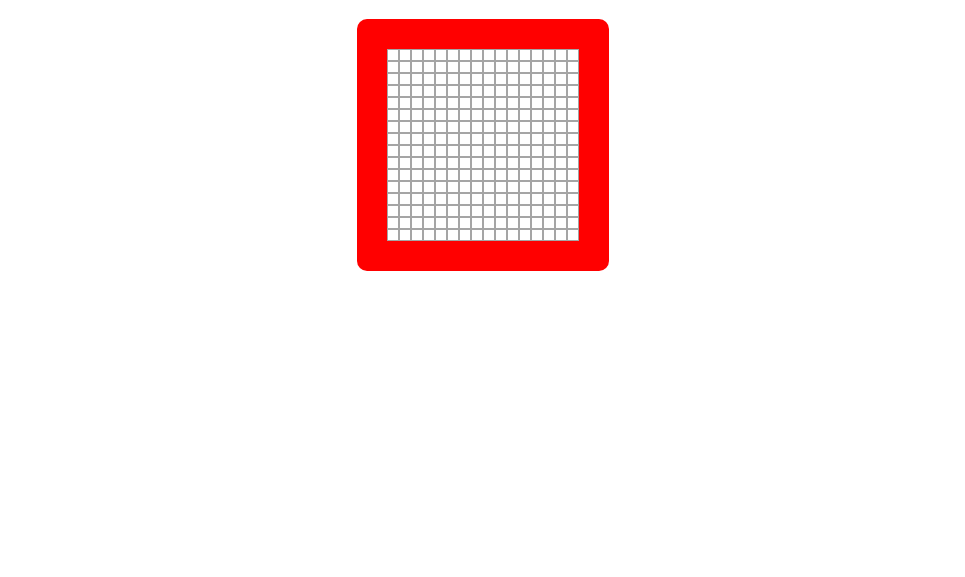
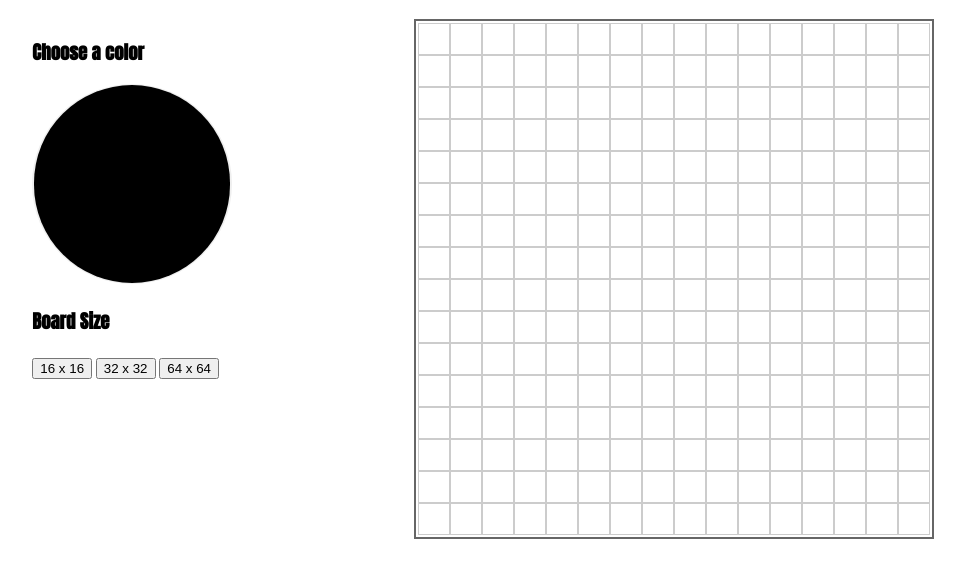
Before and after one commit to MrGassner/odin-etch-a-sketch, a plain HTML site: page index.html in a window 1280 px wide. Shown: the part 73-650 px from the top of the page, without its empty margins (157-1122 px from the left). Drawn offline with Linux system fonts and the light colour scheme.

Commit message:
Add multiple board sizes functionality

```diff
--- a/index.html
+++ b/index.html
@@ -10,15 +10,25 @@
     <link rel="stylesheet" href="style.css">
     <script type='text/javascript' src="index.js" defer></script>
     <title>Odin's Project</title>
+
 </head>
 <body>
     <h1>Etch-A-Sketch</h1>
 
     <div class="container">
-        <div class="gameContainer">
-            <div id="game">
+        <div class="menu">
+            <div class="colorPicker">
+                <h3>Choose a color</h3>
+                <input type="color" name="" id="colorPicker">
+            </div>
+            <div class="sizeBtns">
+                <h3>Board Size</h3>
+                <button class="16">16 x 16</button>
+                <button class="32">32 x 32</button>
+                <button class="64">64 x 64</button>
             </div>
         </div>
+        <div id="game"></div>
     </div>
 </body>
 </html>
--- a/index.js
+++ b/index.js
@@ -1,17 +1,51 @@
-const game = document.getElementById('game')
-let gameSize = 16
+// game board
+const game = document.getElementById('game');
+let boardSize = document.querySelectorAll('.sizeBtns')
+let defaultSize = 16
+
+document.querySelectorAll('.sizeBtns').forEach(btn => {
+    btn.addEventListener('click', event => boardResize(event))
+})
+
+function board(size) {
+
+    document.querySelector('#game').style.gridTemplateColumns = `repeat(${size}, 1fr)`
+    for (let i = 0; i < (size * size); i++) {
+        const gameGrid = document.createElement('div');
+        gameGrid.id = 'gameGrid';
+        game.appendChild(gameGrid);
+    }
+
+    return draw()
+}
+
+function boardResize(event) {
+    while (game.firstChild) {
+        game.removeChild(game.lastChild)
+    }
+
+    let newSize = event.target.classList.value;
+    return board(newSize)
+}
 
 
+// Drawing on board
+function draw() {
+    let mouseDown = false
+    document.body.onmousedown = () => (mouseDown = true)
+    document.body.onmouseup = () => (mouseDown = false)
 
-for (let i = 0; i < (gameSize * gameSize); i++) {
 
-    const gameGrid = document.createElement('div');
-    gameGrid.id = 'gameGrid'
-    game.appendChild(gameGrid);
+    document.querySelectorAll('#gameGrid').forEach(square => {
+        square.addEventListener('mouseover', event => {
+
+            let color = document.getElementById('colorPicker').value;
+
+            if (event.type === 'mouseover' && !mouseDown) return;
+            square.classList.add('drawn');
+            square.style.background = color;
+        });
+    });
 }
 
-document.querySelectorAll('#gameGrid').forEach(square => {
-    square.addEventListener('mouseover', () => {
-        square.classList.add('drawn')
-    })
-})
+board(defaultSize)
--- a/style.css
+++ b/style.css
@@ -23,26 +23,35 @@ h1 {
     justify-content: space-evenly;
 }
 
-.gameContainer {
-    background-color: red;
-    border-radius: 10px;
-    padding: 30px;
-
-}
-
 #game {
+    box-sizing: content-box;
     background-color: white;
     display: grid;
     grid-template-columns: repeat(16, 1fr);
-
+    border: 2px solid rgba(0, 0, 0, 0.6);
+    width: 512px;
+    height: 512px;
+    padding: 2px;
 }
 
 #game div {
-    border: 1px solid rgb(165, 165, 165);
-    width: 12px;
-    height: 12px;
+    border: 0.2px solid rgba(0, 0, 0, 0.2);
 }
 
-.drawn {
-    background-color: black;
+
+/* color picker */
+.colorPicker [type='color'] {
+    -webkit-appearance: none;
+	border: none;
+	width: 200px;
+	height: 200px;
+    border-radius: 100vh;
 }
+
+input[type="color"]::-webkit-color-swatch-wrapper {
+	padding: 0;
+}
+input[type="color"]::-webkit-color-swatch {
+	border: none;
+    border-radius: 100vh;
+}
```
